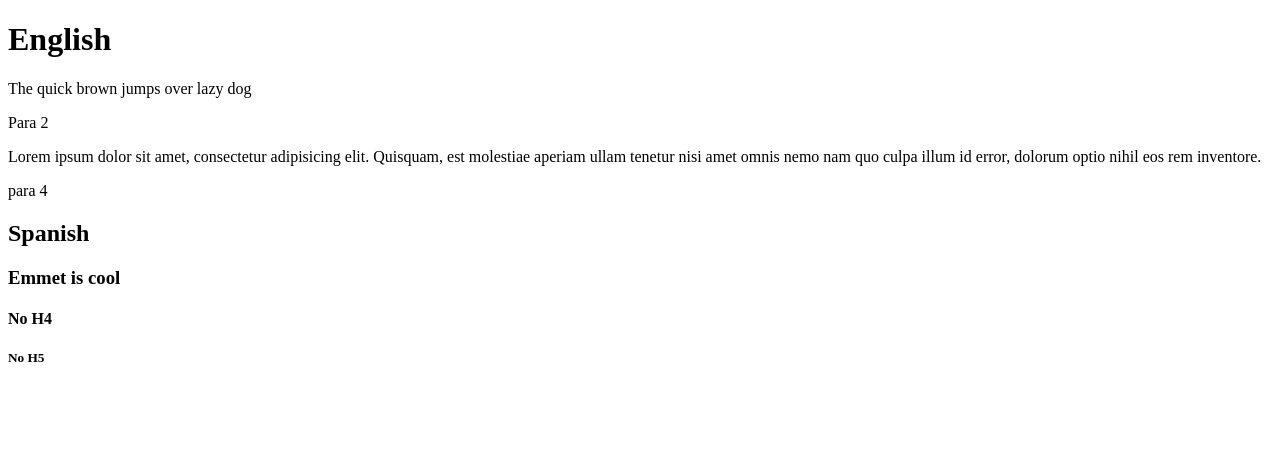
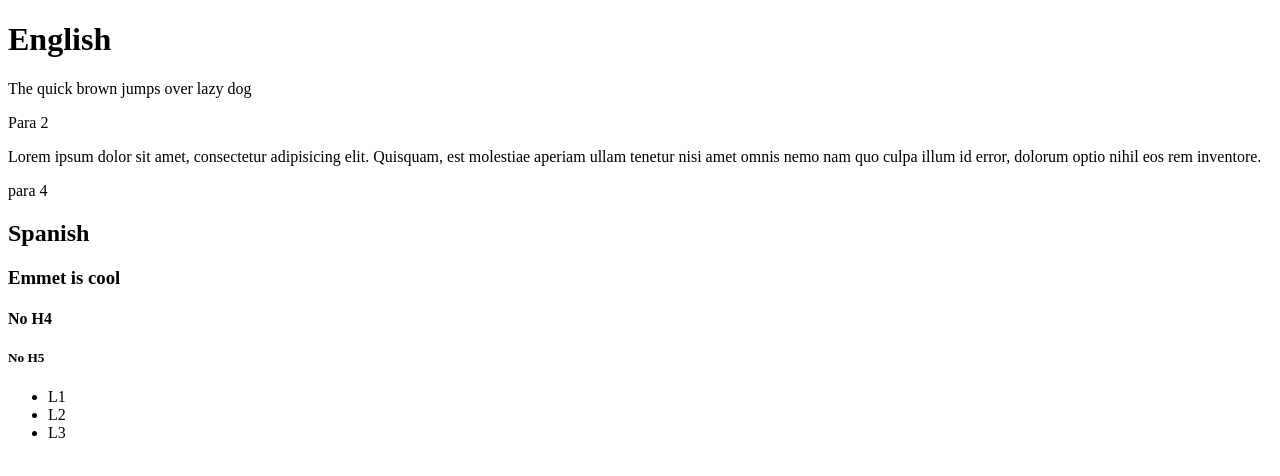
Before and after one commit to 2ptO/html-css-bootcamp, a plain HTML site: page 001_Essential_Tags/01_headings/index.html in a window 1280 px wide. Drawn offline with Linux system fonts and the light colour scheme.

Commit message:
added unordered list using emmet

```diff
--- a/001_Essential_Tags/01_headings/index.html
+++ b/001_Essential_Tags/01_headings/index.html
@@ -14,5 +14,10 @@
         <h3>Emmet is cool</h3>
         <h4>No H4</h4>
         <h5>No H5</h5>
+        <ul>
+            <li>L1</li>
+            <li>L2</li>
+            <li>L3</li>
+        </ul>
     </body>
 </html>
```
